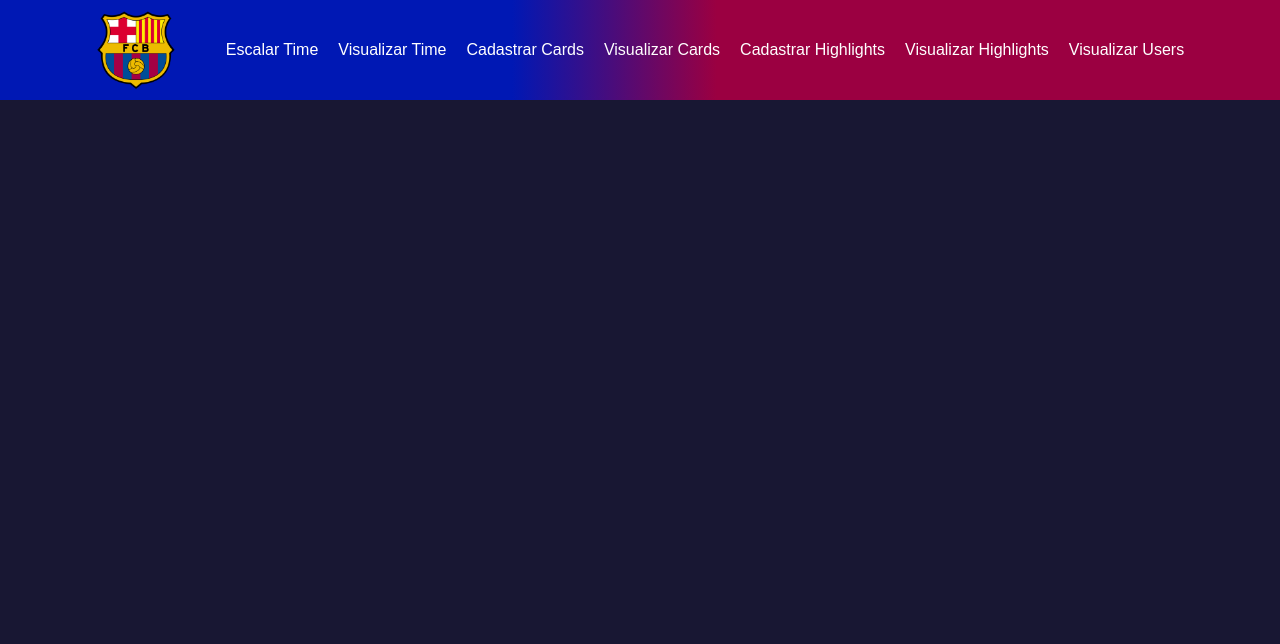
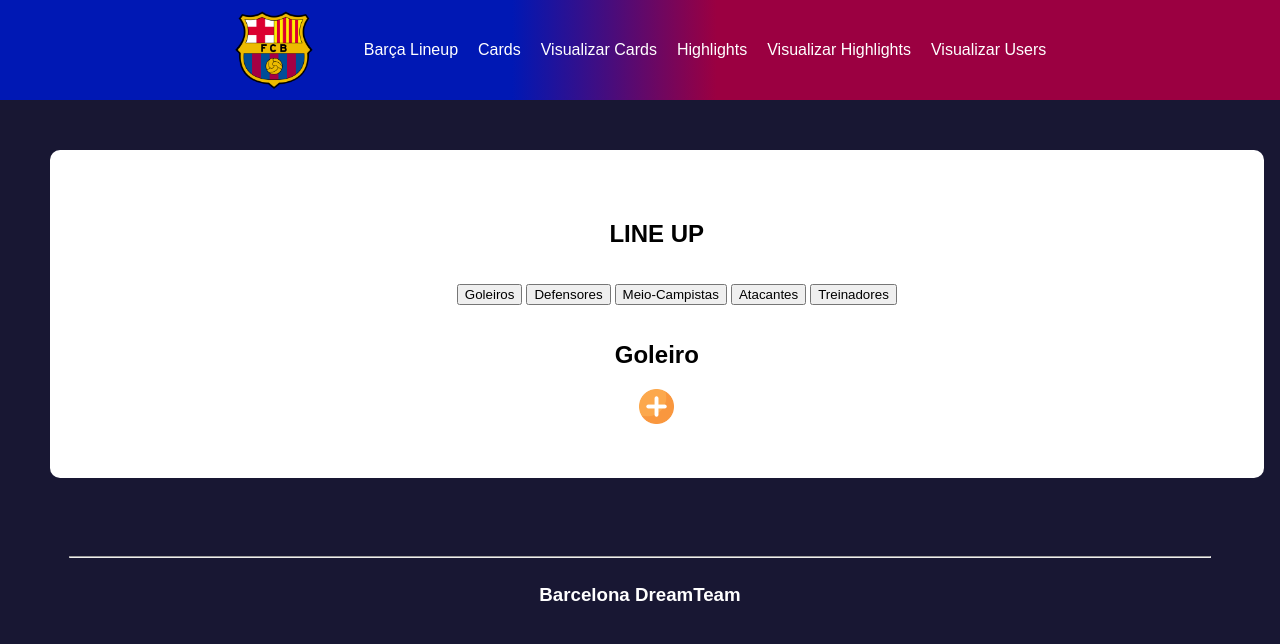
Before and after one commit to JotaJota334/barcelona, a PHP site: page /views/time.html in a window 1280 px wide. Shown: the top 644 px of the page. Run offline with PHP 8.4, Linux system fonts and the light colour scheme.

Commit message:
Mudanças na tela de cadastro e visualização do time

```diff
--- a/assets/basestyle.css
+++ b/assets/basestyle.css
@@ -32,3 +32,55 @@
     color: rgb(255, 255, 255);
     font-size: 16px;
 }
+
+
+
+.box-time {
+    background-color: rgb(255, 255, 255);
+    border-radius: 10px;
+    display: flex;
+    flex-direction: column;
+    justify-content: center;
+    align-items: center;
+    padding: 50px;
+    margin: 50px;
+    width: 87%;
+}
+
+
+
+.box-time .posicoes ul{
+    list-style: none;
+    display: flex;
+    justify-content: center;
+    align-items: center;
+    gap: 4px;
+}
+
+
+
+.box-time .box-cards img {
+    width: 35px;
+    height: 35px;
+}
+
+
+
+
+footer {
+    display: flex;
+    flex-direction: column;
+    align-items: center;
+    justify-content: center;
+    padding: 20px;
+    margin: 20px;
+}
+
+footer h3 {
+    color: rgb(255, 255, 255);
+}
+
+footer hr {
+    color: rgb(255, 255, 255);
+    width: 95%;
+}
--- a/views/time.html
+++ b/views/time.html
@@ -11,15 +11,53 @@
     <nav class="navbar">
         <img src="../assets/img/barcelona.png">
         <ul>
-            <li><a href="#">Escalar Time</a></li>
-            <li><a href="#">Visualizar Time</a></li>
-            <li><a href="#">Cadastrar Cards</a></li>
+            <li><a href="#">Barça Lineup</a></li>
+            <li><a href="#">Cards</a></li>
             <li><a href="#">Visualizar Cards</a></li>
-            <li><a href="#">Cadastrar Highlights</a></li>
+            <li><a href="#">Highlights</a></li>
             <li><a href="#">Visualizar Highlights</a></li>
             <li><a href="#">Visualizar Users</a></li>
         </ul>
     </nav>
 
+
+    <section class="box-time">
+
+        <h1>LINE UP</h1>
+
+        <section class="posicoes">
+            <ul>
+                <li><button>Goleiros</button></li>
+                <li><button>Defensores</button></li>
+                <li><button>Meio-Campistas</button></li>
+                <li><button>Atacantes</button></li>
+                <li><button>Treinadores</button></li>
+            </ul>
+        </section>
+
+        <h2>Goleiro</h2>
+
+        <section class="box-cards">
+
+            <section class="cards">
+
+                <a href=""><img src="../assets/img/plus.png"></a>
+
+            </section>
+
+        </section>
+
+    </section>
+
+
+
+
+    <footer>
+
+        <hr>
+        <h3>Barcelona DreamTeam</h3>
+
+    </footer>
+
 </body>
 </html>
```
Also changed, not shown: assets/img/plus.png (added).
